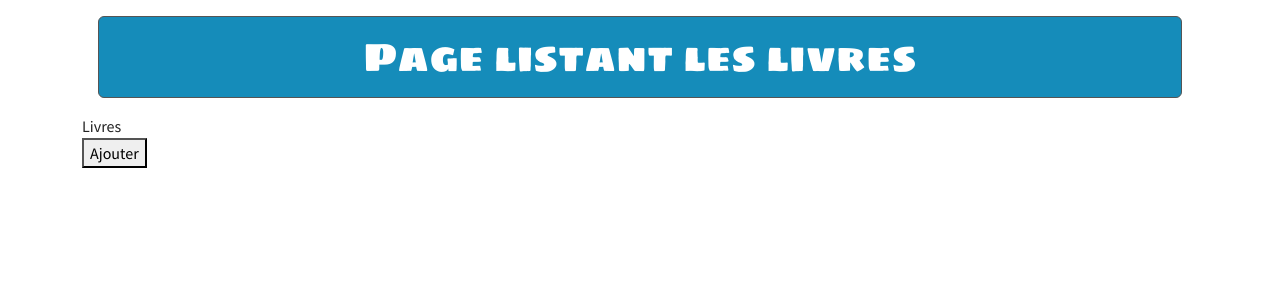
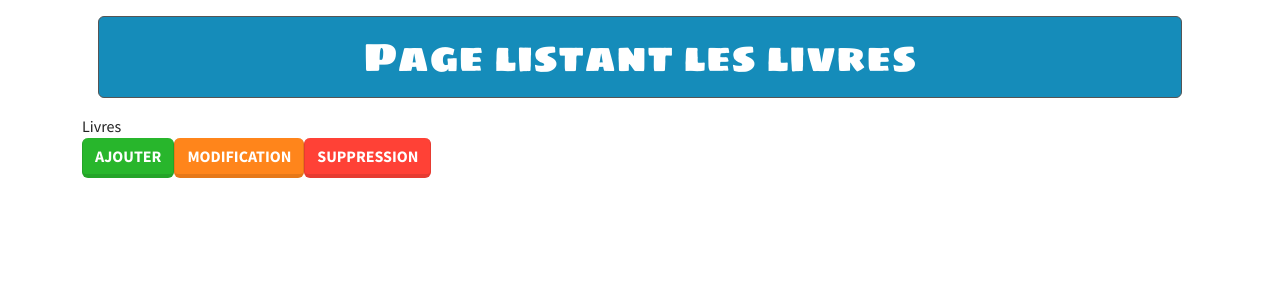
Before and after one commit to EmmanuelBlanchard/REACT-2020-par-la-pratique-de-A-Z-evolution-progressive, a React (Create React App) app in the folder Programmes/09-Module09-Projet1-LesLivresEtUnCRUD-Front-End/projet1/: page / in a window 1280 px wide. Shown: the top 300 px of the page. Built offline with nearby package versions, Linux system fonts and the light colour scheme; the HTML template or start-up script is replaced by a standard one.

Commit message:
09-Module09-Projet1-LesLivresEtUnCRUD-Front-End-06-ComposantBouton

```diff
--- a/Programmes/09-Module09-Projet1-LesLivresEtUnCRUD-Front-End/projet1/src/App.js
+++ b/Programmes/09-Module09-Projet1-LesLivresEtUnCRUD-Front-End/projet1/src/App.js
@@ -1,5 +1,6 @@
 import React, {Component} from 'react';
 import TitreH1 from './components/Titres/TitreH1';
+import Bouton from './components/Bouton/Bouton';
 
 class App extends Component {
   render() {
@@ -9,7 +10,9 @@ class App extends Component {
           Page listant les livres
         </TitreH1>
         <div>Livres</div>
-        <button>Ajouter</button>
+        <Bouton typeCss="btn-success" clic={ () => console.log("Ajout")}>Ajouter</Bouton>
+        <Bouton typeCss="btn-warning" clic={ () => console.log("Modifier")}>Modification</Bouton>
+        <Bouton typeCss="btn-danger" clic={ () => console.log("Supprimer")}>Suppression</Bouton>
       </div>
     );
   }
--- /dev/null
+++ b/Programmes/09-Module09-Projet1-LesLivresEtUnCRUD-Front-End/projet1/src/components/Bouton/Bouton.js
@@ -0,0 +1,10 @@
+import React from "react";
+
+const bouton = (props) => {
+    const btnCss = `btn ${props.typeCss}`;
+    return (
+        <button className={btnCss} onClick={props.clic}>{props.children}</button>
+    );
+};
+
+export default bouton;
```
